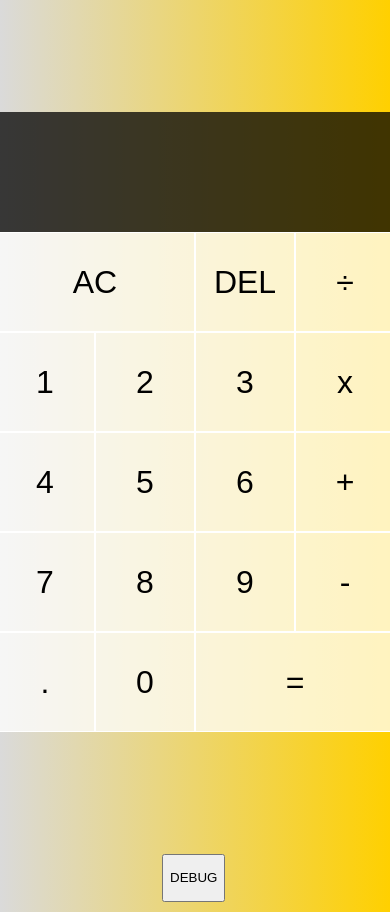
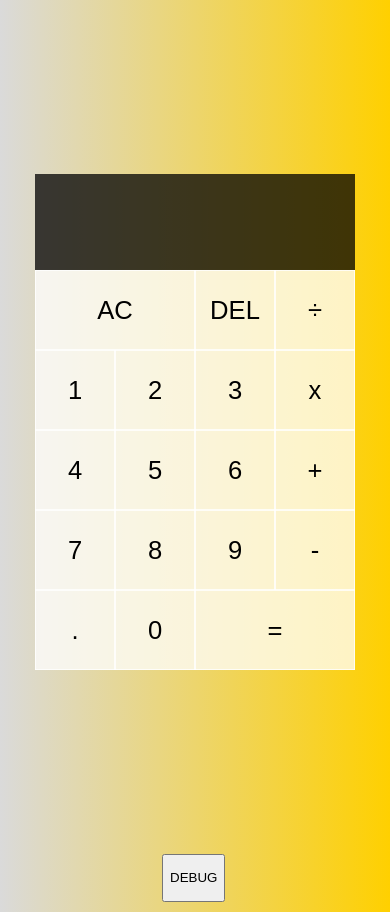
Before and after one commit to Asbeyy/calculator_js, a plain HTML site: page index.html in a window 390 px wide. Drawn offline with Linux system fonts and the light colour scheme.

Commit message:
media query update

```diff
--- a/style.css
+++ b/style.css
@@ -66,3 +66,9 @@ body {
     align-items: flex-end;
     padding: 10px;
 }
+
+@media only screen and (max-width: 600px) {
+   .calculator-grid{
+    transform: scale(0.8);
+   }
+  }
```
